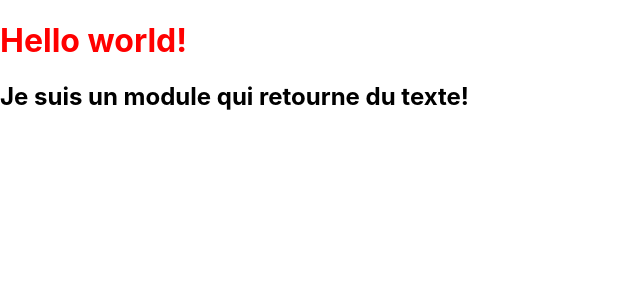
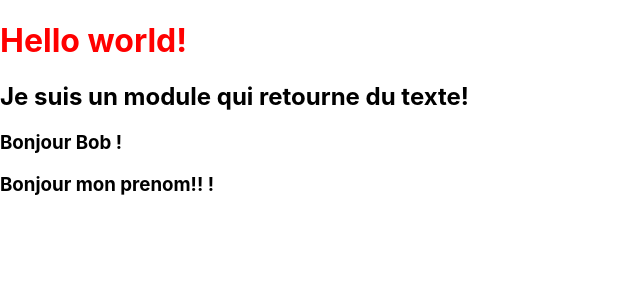
Before and after one commit to a23-b2b/projet-de-session-klemn, a React (Create React App) app: page / in a window 1280 px wide. Shown: the top 300 px of the page, without its empty margins (0-640 px from the left). Built offline with nearby package versions, Linux system fonts and the light colour scheme.

Commit message:
Ajouter exemple composant avec parametres

```diff
--- /dev/null
+++ b/src/components/ComponentWithParameters.tsx
@@ -0,0 +1,11 @@
+interface props {
+    prenom: string
+}
+
+function Bonjour(props: props) {
+    return (
+        <h3>Bonjour {props.prenom} !</h3>
+    );
+}
+
+export default Bonjour;
--- a/src/pages/HelloWorld.tsx
+++ b/src/pages/HelloWorld.tsx
@@ -1,3 +1,4 @@
+import Bonjour from '../components/ComponentWithParameters';
 import HelloWorldComponent from '../components/HelloWorldComponent';
 import styles from '../styles/HelloWorld.module.css'
 
@@ -6,6 +7,8 @@ function HelloWorld() {
         <div>
             <h1 className={styles.h1}>Hello world!</h1>
             <HelloWorldComponent/>
+            <Bonjour prenom={'Bob'} />
+            <Bonjour prenom='mon prenom!!' />
         </div>
     );
 }
```
